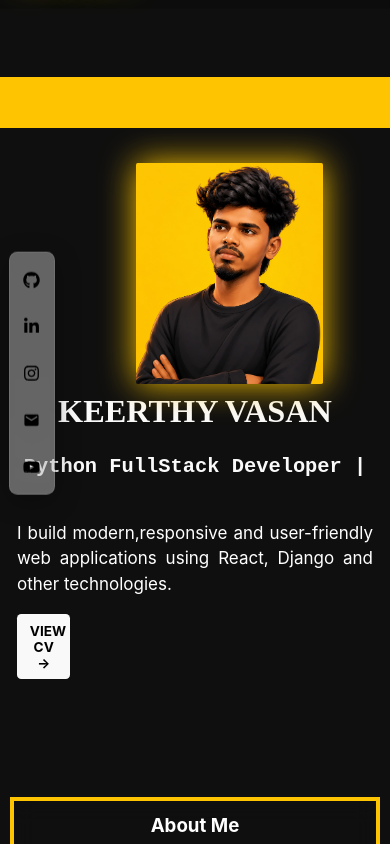
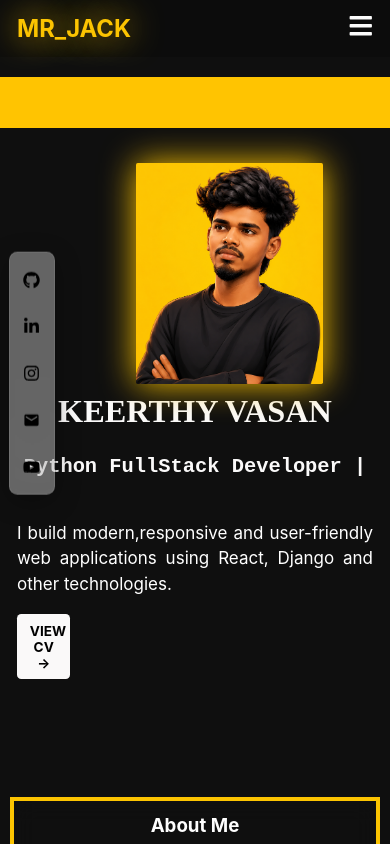
Before and after one commit to keerthy-07/my-app, a React (Create React App) app: page / in a window 390 px wide. Shown: the top 844 px of the page. Built offline with nearby package versions, Linux system fonts and the light colour scheme.

Commit message:
updated responsive head,profile and socialbar

```diff
--- a/src/components/header/head.css
+++ b/src/components/header/head.css
@@ -109,7 +109,6 @@ nav ul li{
     .head{
         flex-wrap:wrap;
         padding:15px 20px;
-        transform: translateY(-70%);
     }
 
     nav{
```
